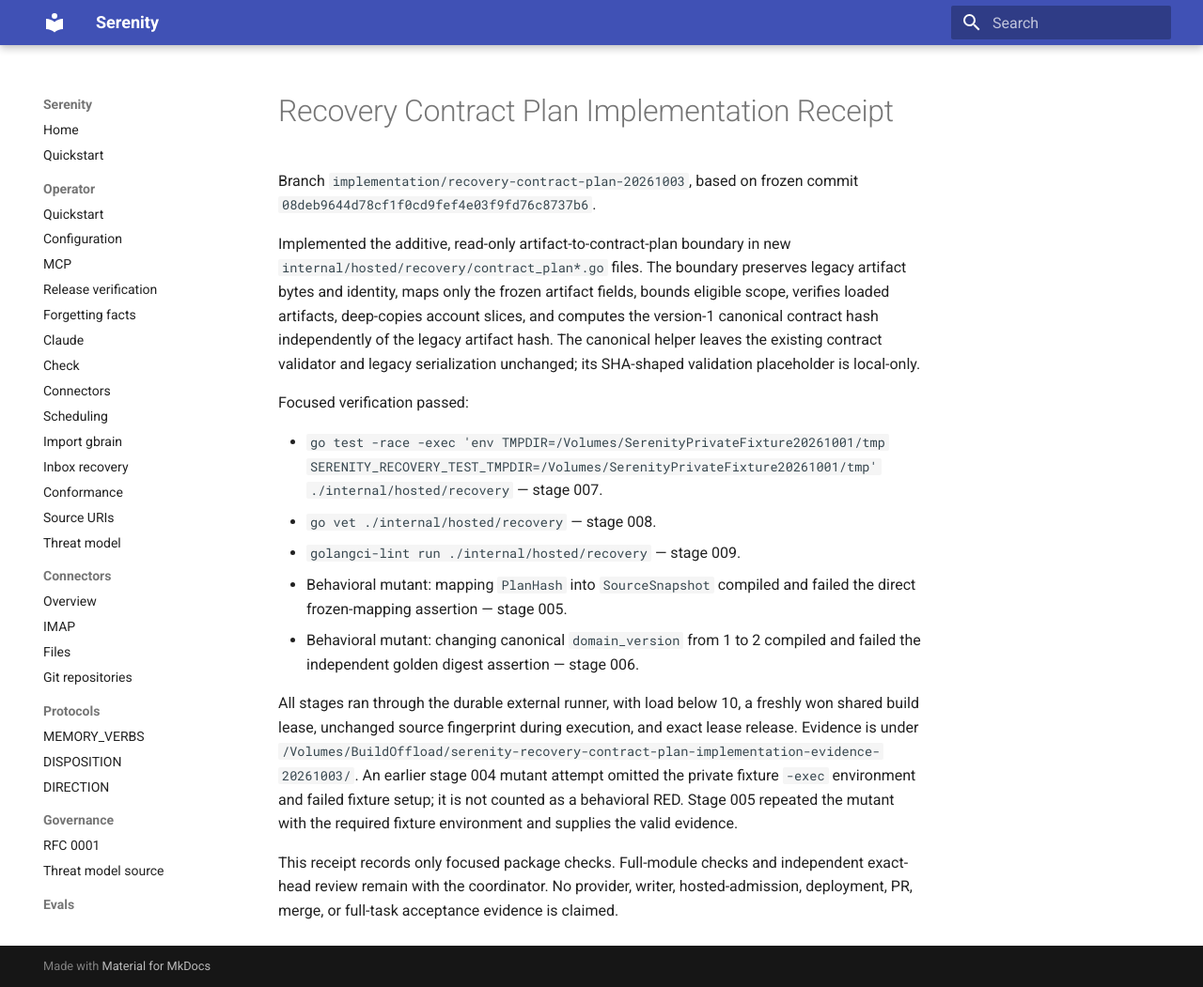
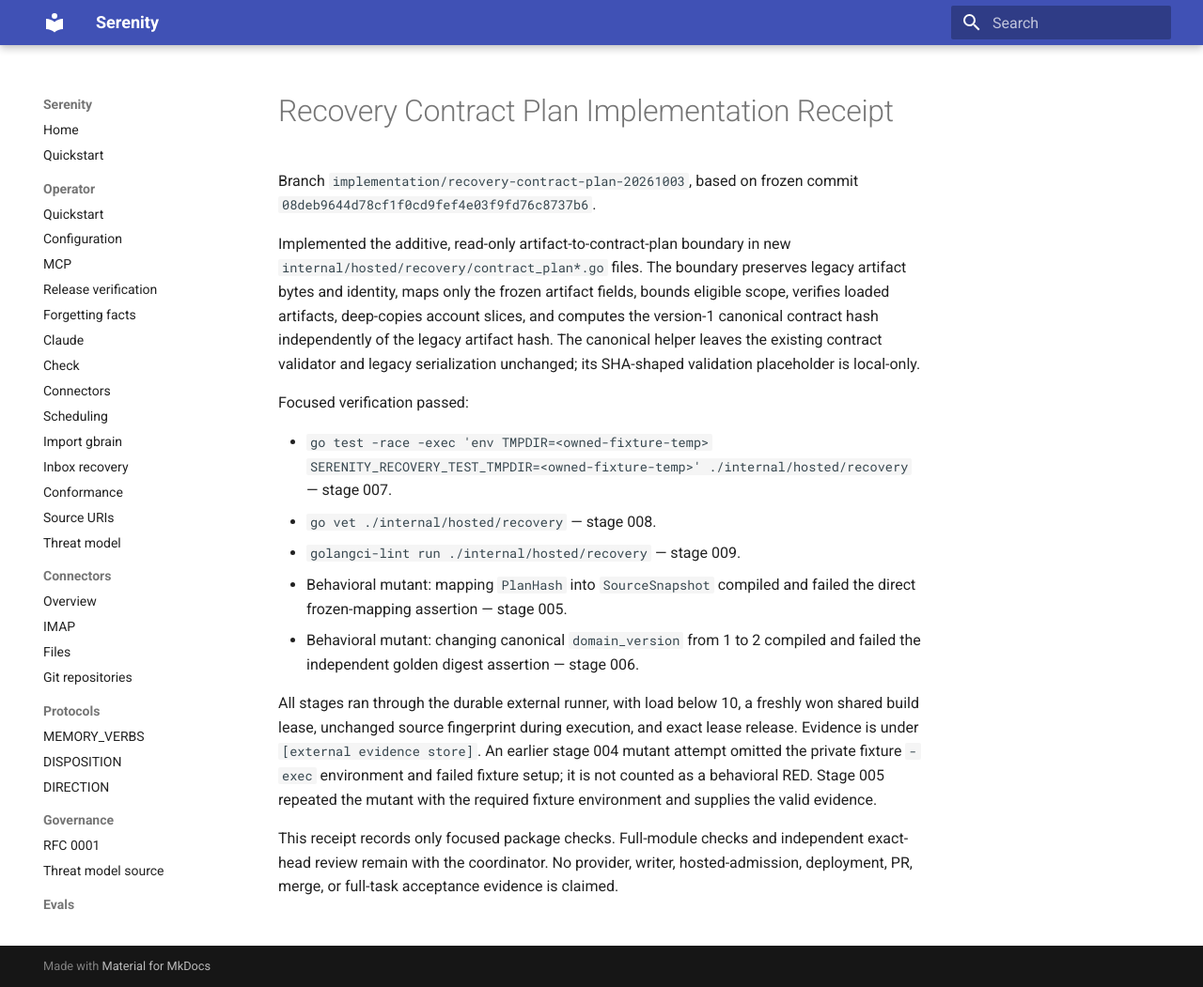
Before and after one commit to sirerun/serenity, an MkDocs documentation site: the page built from docs/launch/evidence/recovery-contracts-2026-10-03/recovery-contract-plan-implementation-receipt-2026-10-03.md, in a window 1280 px wide and 1051 px high. Shown: the whole window at 94% size. Built offline with MkDocs 1.6.1 and Material for MkDocs 9.7.7, drawn with Linux system fonts in a browser that asks for light colours.

Commit message:
Keep host paths out of public recovery qualification receipt

```diff
--- a/docs/launch/evidence/recovery-contracts-2026-10-03/recovery-contract-plan-implementation-receipt-2026-10-03.md
+++ b/docs/launch/evidence/recovery-contracts-2026-10-03/recovery-contract-plan-implementation-receipt-2026-10-03.md
@@ -6,12 +6,12 @@ Implemented the additive, read-only artifact-to-contract-plan boundary in new `i
 
 Focused verification passed:
 
-- `go test -race -exec 'env TMPDIR=/Volumes/SerenityPrivateFixture20261001/tmp SERENITY_RECOVERY_TEST_TMPDIR=/Volumes/SerenityPrivateFixture20261001/tmp' ./internal/hosted/recovery` — stage 007.
+- `go test -race -exec 'env TMPDIR=<owned-fixture-temp> SERENITY_RECOVERY_TEST_TMPDIR=<owned-fixture-temp>' ./internal/hosted/recovery` — stage 007.
 - `go vet ./internal/hosted/recovery` — stage 008.
 - `golangci-lint run ./internal/hosted/recovery` — stage 009.
 - Behavioral mutant: mapping `PlanHash` into `SourceSnapshot` compiled and failed the direct frozen-mapping assertion — stage 005.
 - Behavioral mutant: changing canonical `domain_version` from 1 to 2 compiled and failed the independent golden digest assertion — stage 006.
 
-All stages ran through the durable external runner, with load below 10, a freshly won shared build lease, unchanged source fingerprint during execution, and exact lease release. Evidence is under `/Volumes/BuildOffload/serenity-recovery-contract-plan-implementation-evidence-20261003/`. An earlier stage 004 mutant attempt omitted the private fixture `-exec` environment and failed fixture setup; it is not counted as a behavioral RED. Stage 005 repeated the mutant with the required fixture environment and supplies the valid evidence.
+All stages ran through the durable external runner, with load below 10, a freshly won shared build lease, unchanged source fingerprint during execution, and exact lease release. Evidence is under `[external evidence store]`. An earlier stage 004 mutant attempt omitted the private fixture `-exec` environment and failed fixture setup; it is not counted as a behavioral RED. Stage 005 repeated the mutant with the required fixture environment and supplies the valid evidence.
 
 This receipt records only focused package checks. Full-module checks and independent exact-head review remain with the coordinator. No provider, writer, hosted-admission, deployment, PR, merge, or full-task acceptance evidence is claimed.
```
